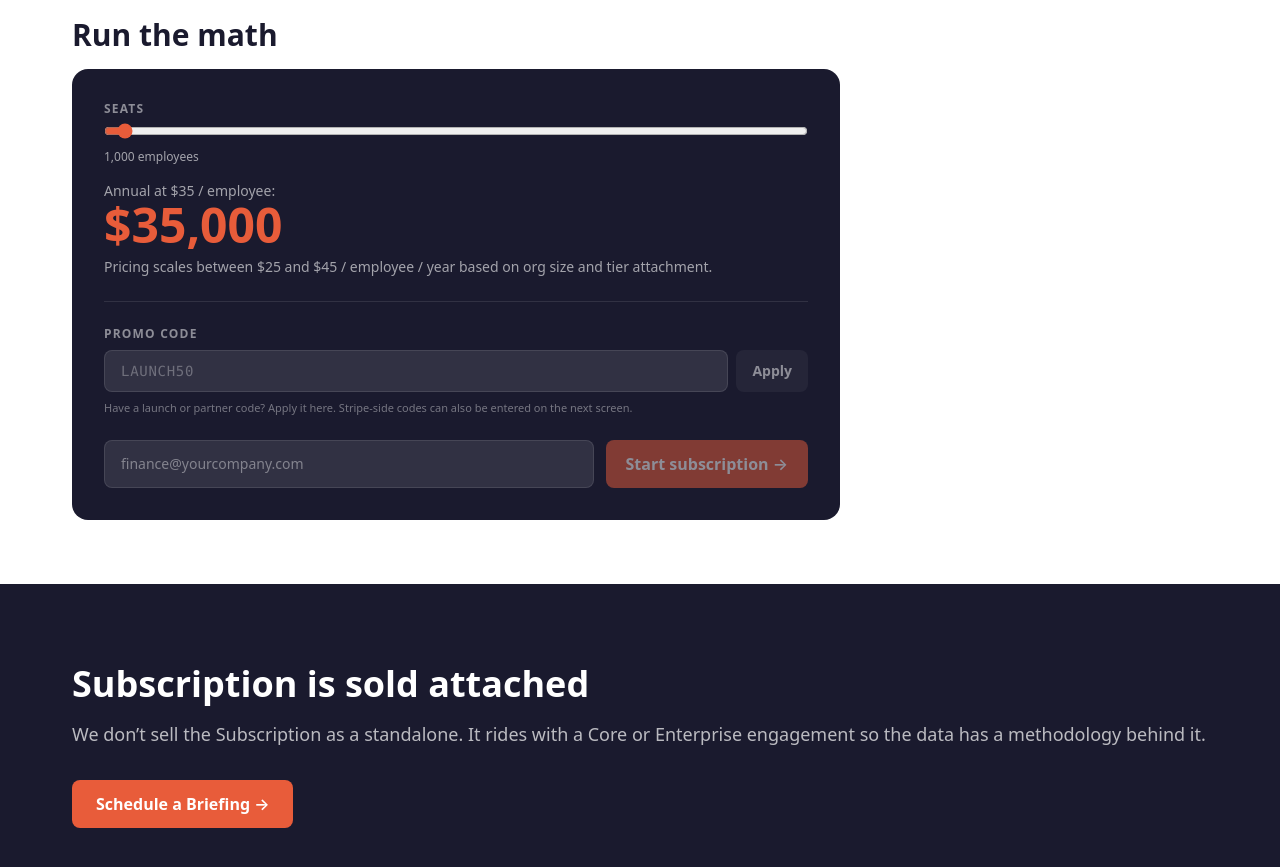
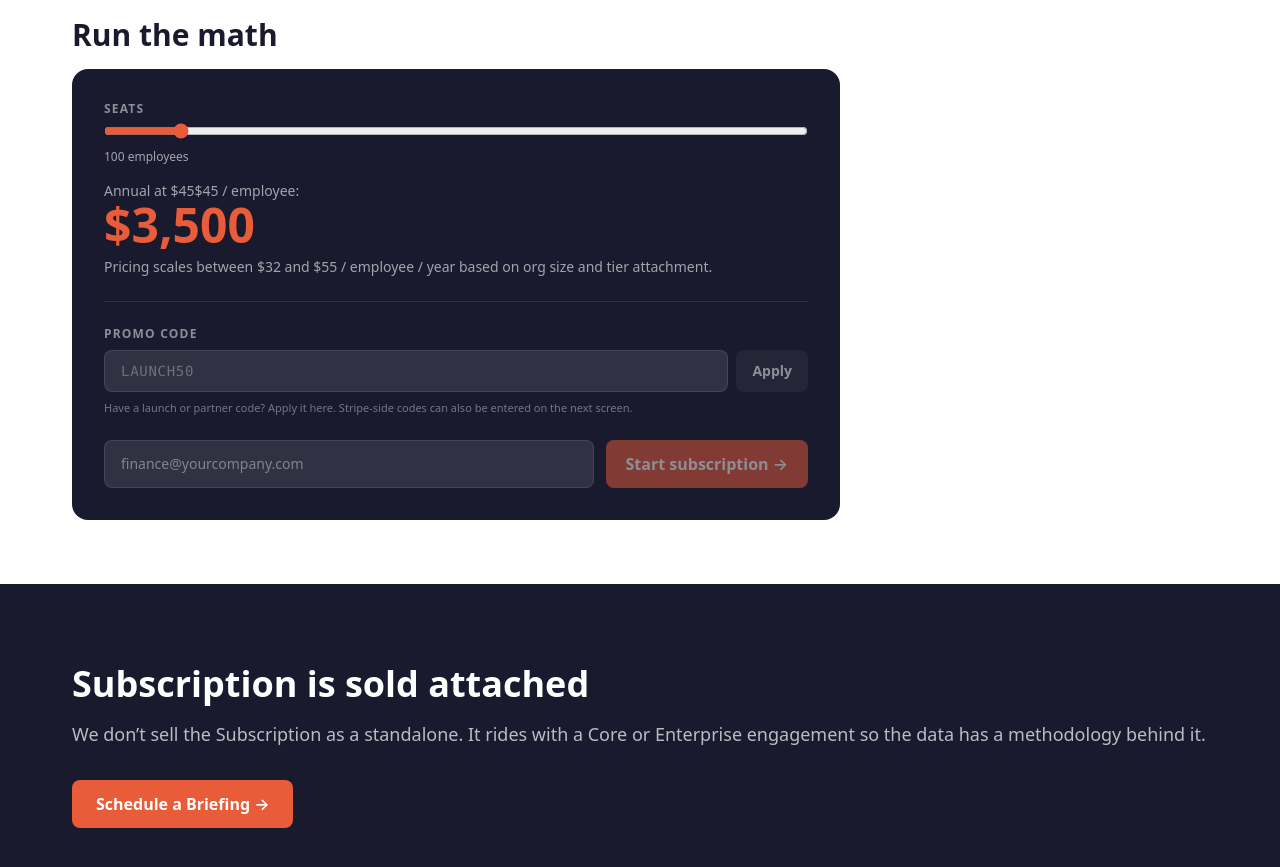
Before and after one commit to PivotTraining/Burnout, a Next.js app: page /subscription in a window 1280 px wide. Shown: the part 820-1687 px from the top of the page. Built offline with nearby package versions, Linux system fonts and the light colour scheme; no server answers.

Commit message:
Adjust subscription seat limit and pricing details
Updated the seat limit and pricing structure for subscriptions.

```diff
--- a/src/app/subscription/page.tsx
+++ b/src/app/subscription/page.tsx
@@ -7,7 +7,7 @@ import { Check, Tag } from "lucide-react";
 import { validatePromoCode, type PromoResult } from "@/lib/promo-codes";
 
 export default function Subscription() {
-  const [seats, setSeats] = useState(1000);
+  const [seats, setSeats] = useState(100);
   const [email, setEmail] = useState("");
   const [promoInput, setPromoInput] = useState("");
   const [promo, setPromo] = useState<PromoResult | null>(null);
@@ -109,8 +109,8 @@ export default function Subscription() {
               </span>
               <input
                 type="range"
-                min={50}
-                max={50000}
+                min={10}
+                max={1000}
                 step={50}
                 value={seats}
                 onChange={(e) => setSeats(Number(e.target.value))}
@@ -118,7 +118,7 @@ export default function Subscription() {
               />
               <p className="text-xs text-white/60 mt-1">{seats.toLocaleString()} employees</p>
             </label>
-            <p className="text-sm text-white/60">Annual at $35 / employee:</p>
+            <p className="text-sm text-white/60">Annual at $45$45 / employee:</p>
             {promo?.valid && promo.discount ? (
               <>
                 <p className="text-2xl font-medium text-white/40 line-through">
@@ -136,7 +136,7 @@ export default function Subscription() {
               <p className="text-5xl font-extrabold text-ember">${baseAnnual.toLocaleString()}</p>
             )}
             <p className="text-sm text-white/60 mt-2">
-              Pricing scales between $25 and $45 / employee / year based on org size and
+              Pricing scales between $32 and $55 / employee / year based on org size and
               tier attachment.
             </p>
 
```
